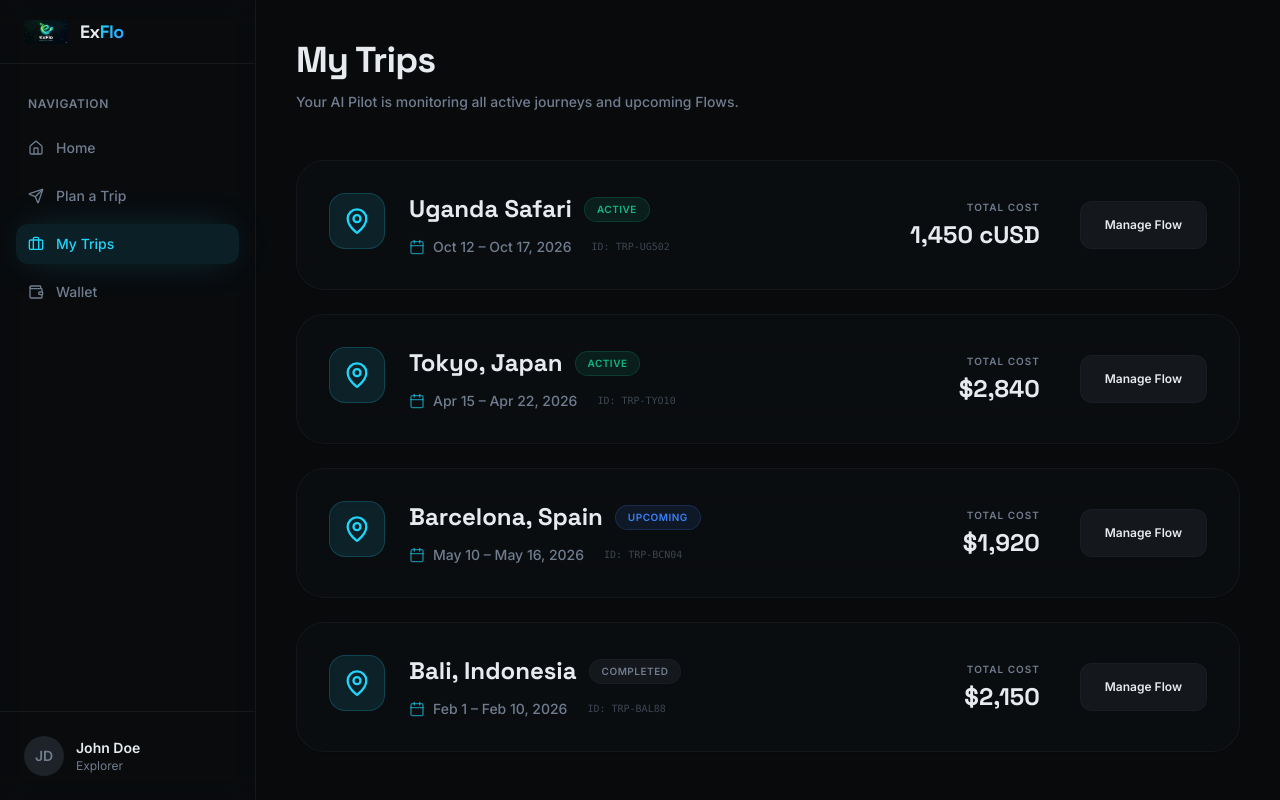
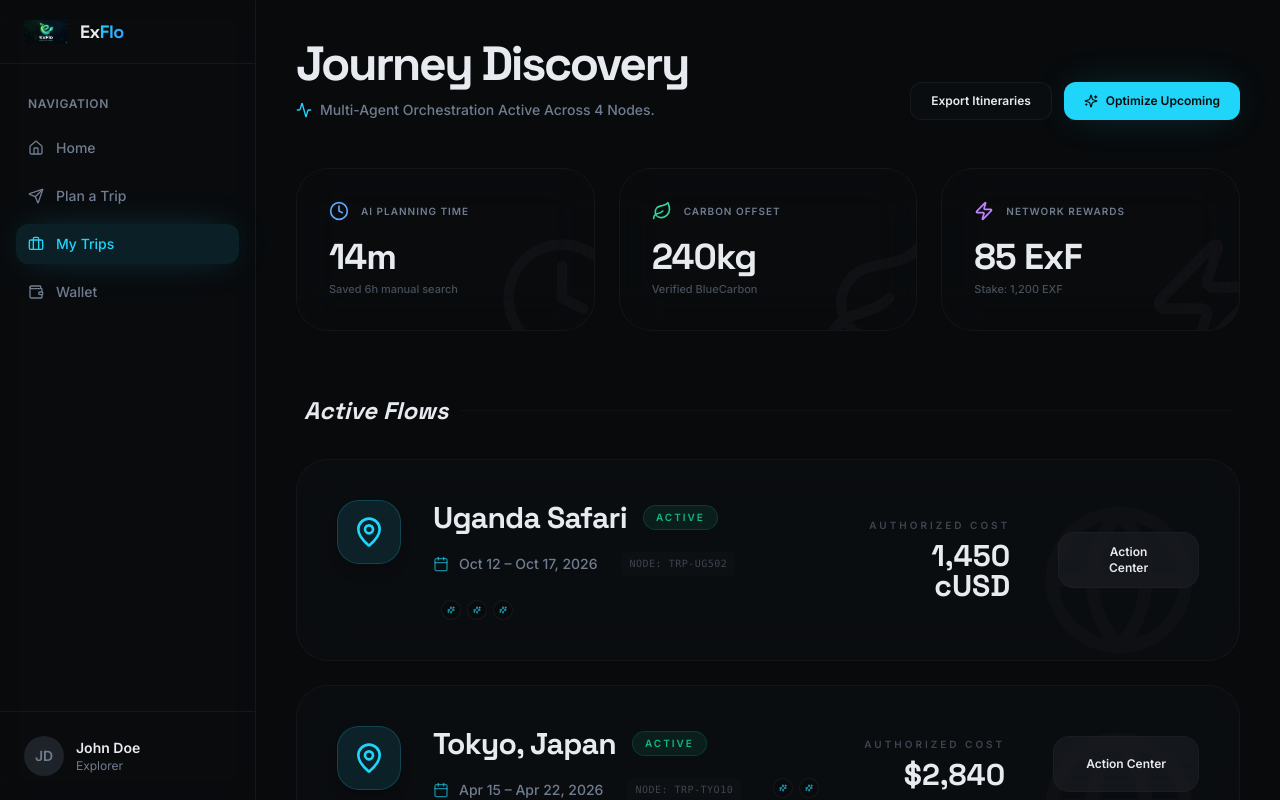
Before and after one commit to EGABO-TECH/ExFlo, a React (Vite) app: page /ExFlo/trips in a window 1280 px wide. Built offline with nearby package versions, Linux system fonts and the light colour scheme; the HTML template or start-up script is replaced by a standard one.

Commit message:
feat: ultimate version phase 2 - analytics dashboard and chat bubble fixes

```diff
--- a/src/pages/Trips.tsx
+++ b/src/pages/Trips.tsx
@@ -1,47 +1,92 @@
-import { MapPin, Calendar, CreditCard } from "lucide-react";
+import { MapPin, Calendar, CreditCard, Activity, Leaf, Zap, Globe, Clock, Sparkles } from "lucide-react";
 import { motion } from "framer-motion";
 
 export default function Trips() {
+  const stats = [
+    { label: "AI Planning Time", value: "14m", sub: "Saved 6h manual search", icon: Clock, color: "text-blue-400" },
+    { label: "Carbon Offset", value: "240kg", sub: "Verified BlueCarbon", icon: Leaf, color: "text-emerald-400" },
+    { label: "Network Rewards", value: "85 ExF", sub: "Stake: 1,200 EXF", icon: Zap, color: "text-purple-400" }
+  ];
+
   const trips = [
     {
       destination: "Uganda Safari",
       dates: "Oct 12 – Oct 17, 2026",
       cost: "1,450 cUSD",
       status: "active",
-      id: "TRP-UG502"
+      id: "TRP-UG502",
+      agents: ["SkyFlow", "StayBot", "LocalGuide"]
     },
     {
       destination: "Tokyo, Japan",
       dates: "Apr 15 – Apr 22, 2026",
       cost: "$2,840",
       status: "active",
-      id: "TRP-TYO10"
+      id: "TRP-TYO10",
+      agents: ["SkyFlow", "StayBot"]
     },
     {
       destination: "Barcelona, Spain",
       dates: "May 10 – May 16, 2026",
       cost: "$1,920",
       status: "upcoming",
-      id: "TRP-BCN04"
+      id: "TRP-BCN04",
+      agents: ["SkyFlow"]
     },
     {
       destination: "Bali, Indonesia",
       dates: "Feb 1 – Feb 10, 2026",
       cost: "$2,150",
       status: "completed",
-      id: "TRP-BAL88"
+      id: "TRP-BAL88",
+      agents: ["SkyFlow", "StayBot", "LocalGuide"]
     },
   ];
 
   return (
-    <div className="p-6 md:p-10 max-w-5xl mx-auto py-16">
-      <div className="mb-12">
-        <h1 className="font-display text-4xl font-bold mb-3 tracking-tight">My Trips</h1>
-        <p className="text-muted-foreground text-sm font-medium">
-          Your AI Pilot is monitoring all active journeys and upcoming Flows.
+    <div className="p-6 md:p-10 max-w-6xl mx-auto py-16">
+      <div className="flex flex-col md:flex-row md:items-end justify-between mb-12 gap-6">
+        <div>
+          <h1 className="font-display text-5xl font-bold mb-3 tracking-tighter">Journey Discovery</h1>
+          <p className="text-muted-foreground text-sm font-medium flex items-center gap-2">
+            <Activity className="h-4 w-4 text-primary" /> Multi-Agent Orchestration Active Across 4 Nodes.
           </p>
         </div>
+        <div className="flex gap-3">
+            <button className="px-5 py-2.5 rounded-xl border border-border/50 bg-card/40 text-xs font-bold hover:bg-card/60 transition-all">Export Itineraries</button>
+            <button className="px-5 py-2.5 rounded-xl bg-primary text-primary-foreground text-xs font-bold hover:opacity-90 glow-primary transition-all flex items-center gap-2">
+                <Sparkles className="h-3.5 w-3.5" /> Optimize Upcoming
+            </button>
+        </div>
+      </div>
 
+      {/* Hero Analytics */}
+      <div className="grid grid-cols-1 md:grid-cols-3 gap-6 mb-16">
+        {stats.map((stat, i) => (
+            <motion.div
+                key={i}
+                initial={{ opacity: 0, scale: 0.95 }}
+                animate={{ opacity: 1, scale: 1 }}
+                transition={{ delay: i * 0.1 }}
+                className="p-8 rounded-[32px] border border-border/40 bg-card/20 backdrop-blur-xl relative overflow-hidden group hover:border-primary/20 transition-all"
+            >
+                <div className="absolute -right-8 -bottom-8 opacity-[0.03] group-hover:scale-110 transition-transform">
+                    <stat.icon className="h-32 w-32" />
+                </div>
+                <div className="flex items-center gap-3 mb-4 text-muted-foreground">
+                    <stat.icon className={`h-5 w-5 ${stat.color}`} />
+                    <span className="text-[10px] font-bold uppercase tracking-widest">{stat.label}</span>
+                </div>
+                <div className="text-4xl font-display font-bold mb-1 tracking-tight">{stat.value}</div>
+                <div className="text-[11px] font-medium text-muted-foreground/60">{stat.sub}</div>
+            </motion.div>
+        ))}
+      </div>
+
+      <div className="space-y-8">
+        <h3 className="font-display text-2xl font-bold px-2 flex items-center gap-3 italic">
+            Active Flows <span className="h-px flex-1 bg-border/30" />
+        </h3>
         <div className="grid grid-cols-1 gap-6">
             {trips.map((trip, i) => (
             <motion.div
@@ -49,20 +94,24 @@ export default function Trips() {
                 initial={{ opacity: 0, y: 20 }}
                 animate={{ opacity: 1, y: 0 }}
                 transition={{ delay: i * 0.1 }}
-            className="group relative rounded-[28px] border border-border/40 bg-card/40 backdrop-blur-xl p-8 transition-all hover:bg-card/60 hover:border-primary/20 shadow-sm"
+                className="group relative rounded-[32px] border border-border/40 bg-card/40 backdrop-blur-xl p-10 transition-all hover:bg-card/50 hover:border-primary/20 shadow-sm overflow-hidden"
             >
-            <div className="flex flex-col lg:flex-row lg:items-center justify-between gap-8">
-              <div className="flex items-start gap-6">
-                <div className="h-14 w-14 rounded-2xl bg-primary/10 flex items-center justify-center shrink-0 border border-primary/20 group-hover:bg-primary/20 transition-colors">
-                  <MapPin className="h-7 w-7 text-primary" />
+                <div className="absolute top-0 right-0 p-10 opacity-[0.02] pointer-events-none group-hover:scale-125 transition-transform duration-700">
+                    <Globe className="h-40 w-40" />
+                </div>
+
+                <div className="flex flex-col lg:flex-row lg:items-center justify-between gap-10 relative z-10">
+                <div className="flex items-start gap-8">
+                    <div className="h-16 w-16 rounded-[22px] bg-primary/10 flex items-center justify-center shrink-0 border border-primary/20 group-hover:bg-primary/20 transition-colors shadow-lg">
+                    <MapPin className="h-8 w-8 text-primary" />
                     </div>
                     <div>
-                  <div className="flex items-center gap-3 mb-1">
-                    <h3 className="font-display text-2xl font-bold text-foreground">
+                    <div className="flex items-center gap-4 mb-2">
+                        <h3 className="font-display text-3xl font-bold text-foreground tracking-tight">
                             {trip.destination}
                         </h3>
                         <span
-                      className={`px-3 py-1 rounded-full text-[10px] font-bold uppercase tracking-wider border ${
+                        className={`px-3 py-1 rounded-full text-[10px] font-bold uppercase tracking-[0.2em] border ${
                             trip.status === "active"
                             ? "bg-emerald-500/10 text-emerald-500 border-emerald-500/20"
                             : trip.status === "upcoming"
@@ -73,24 +122,31 @@ export default function Trips() {
                         {trip.status}
                         </span>
                     </div>
-                  <div className="flex flex-wrap gap-5 mt-3 text-sm text-muted-foreground font-medium">
-                    <div className="flex items-center gap-2">
+                    <div className="flex flex-wrap gap-6 mt-4 text-sm text-muted-foreground font-medium">
+                        <div className="flex items-center gap-2.5">
                         <Calendar className="h-4 w-4 text-primary/60" /> {trip.dates}
                         </div>
                         <div className="flex items-center gap-2">
-                        <span className="text-[10px] font-mono opacity-50">ID: {trip.id}</span>
+                            <span className="text-[10px] font-mono opacity-50 bg-secondary/30 px-2 py-0.5 rounded uppercase tracking-wider">Node: {trip.id}</span>
+                        </div>
+                        <div className="flex gap-1.5 ml-2">
+                            {trip.agents.map(a => (
+                                <div key={a} className="h-5 w-5 rounded-full border border-border/50 bg-background flex items-center justify-center">
+                                    <Sparkles className="h-2 w-2 text-primary" title={a} />
+                                </div>
+                            ))}
                         </div>
                     </div>
                     </div>
                 </div>
 
-              <div className="flex items-center justify-between lg:justify-end gap-10 pt-6 lg:pt-0 border-t lg:border-t-0 border-border/20">
+                <div className="flex items-center justify-between lg:justify-end gap-12 pt-8 lg:pt-0 border-t lg:border-t-0 border-border/20">
                     <div className="text-right">
-                  <p className="text-[10px] font-bold text-muted-foreground uppercase tracking-widest mb-1">Total Cost</p>
-                  <p className="text-2xl font-display font-bold text-foreground">{trip.cost}</p>
+                    <p className="text-[10px] font-bold text-muted-foreground uppercase tracking-[0.3em] mb-2 opacity-50">Authorized Cost</p>
+                    <p className="text-3xl font-display font-bold text-foreground leading-none">{trip.cost}</p>
                     </div>
-                <button className="h-12 px-6 rounded-xl bg-secondary/50 border border-border/50 text-xs font-bold hover:bg-primary hover:text-primary-foreground hover:border-primary transition-all">
-                    Manage Flow
+                    <button className="h-14 px-8 rounded-2xl bg-secondary/50 border border-border/50 text-xs font-bold hover:bg-primary hover:text-primary-foreground hover:border-primary transition-all group-hover:shadow-[0_0_20px_rgba(14,165,233,0.15)] active:scale-95">
+                        Action Center
                     </button>
                 </div>
                 </div>
@@ -98,5 +154,6 @@ export default function Trips() {
             ))}
         </div>
       </div>
+    </div>
   );
 }
```
Lines whose indentation alone changed are shown as unchanged.
